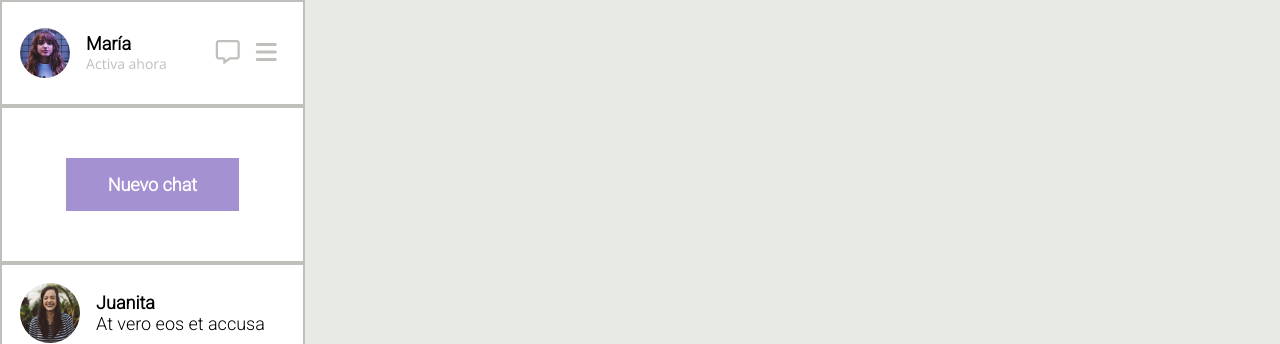
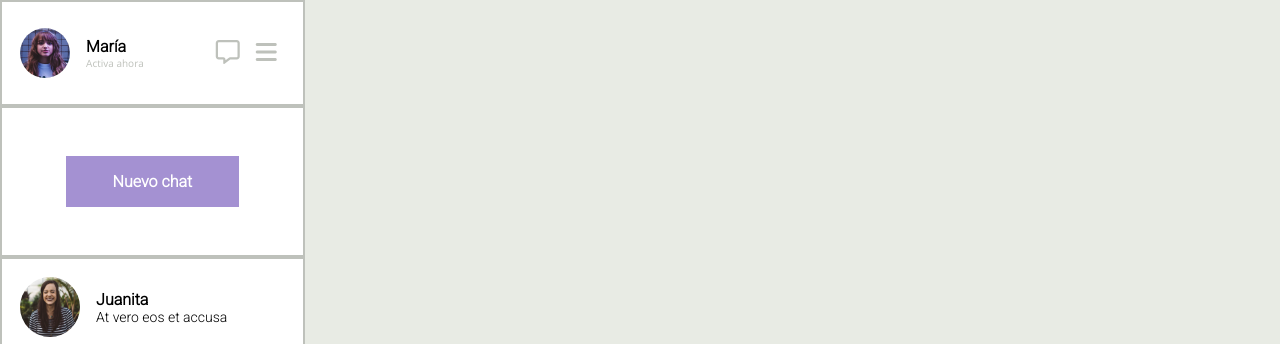
Before and after one commit to pramirezd/desafio1-cssavanzado, a plain HTML site: page index.html in a window 1280 px wide. Shown: the top 344 px of the page. Drawn offline with nearby package versions, Linux system fonts and the light colour scheme.

Commit message:
Modificacion tamaño fonts

```diff
--- a/assets/css/styles.css
+++ b/assets/css/styles.css
@@ -41,14 +41,14 @@ main{
 .user-name{
     margin: 0;
     font-family: 'Roboto';
-    font-size: 18px;
+    font-size: 16px;
     font-weight: bold;
 }
 
 .user-status{
     margin: 0;
     font-family: 'Open Sans';
-    font-size: 14px;
+    font-size: 10px;
     color: #bec1bb;
 }
 
@@ -80,7 +80,7 @@ main{
     text-align: center;
     color: white;
     font-family: 'Roboto';
-    font-size: 18px;
+    font-size: 16px;
     font-weight: bold;
 }
 
@@ -101,14 +101,14 @@ main{
 .client-name{
     margin: 0;
     font-family: 'Roboto';
-    font-size: 18px;
+    font-size: 16px;
     font-weight: bold;
 }
 
 .client-message{
     margin: 0;
     font-family: 'Roboto';
-    font-size: 18px;
+    font-size: 14px;
 }
 
 .container-view{
```
